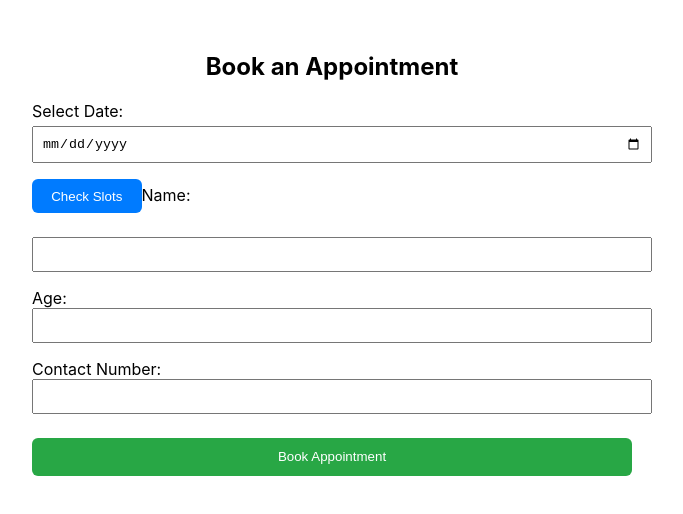
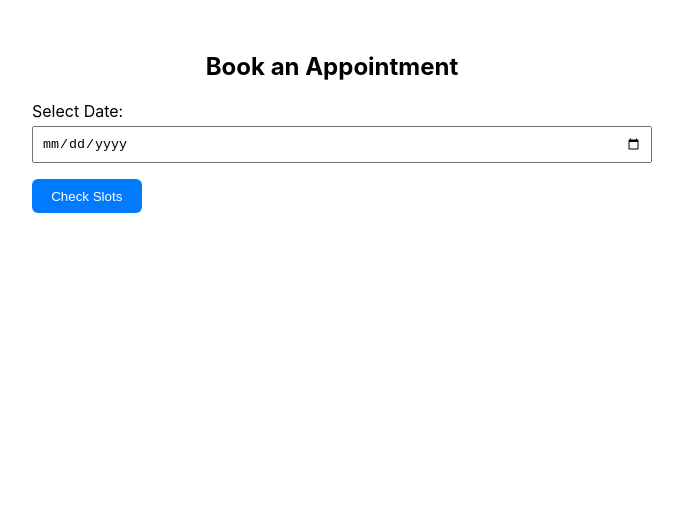
Before and after one commit to Aadithyakris/clinic-frontend, a React (Create React App) app in the folder src/: page /book in a window 1280 px wide. Shown: the top 514 px of the page, without its empty margins (308-991 px from the left). Built offline with nearby package versions, Linux system fonts and the light colour scheme; the HTML template or start-up script is replaced by a standard one.

Commit message:
ui-booking-2

```diff
--- a/src/components/BookingForm.js
+++ b/src/components/BookingForm.js
@@ -94,12 +94,15 @@ const BookingForm = () => {
   const [message, setMessage] = useState('');
   const [loading, setLoading] = useState(false);
   const [booking, setBooking] = useState(false);
+  const [hasFetched, setHasFetched] = useState(false);
 
   const fetchSlots = async () => {
     if (!date) return;
     setLoading(true);
     setAvailableSlots([]);
     setSelectedSlotId('');
+    setHasFetched(false);
+
     try {
       const res = await axios.get(`https://clinic-bot-backend.onrender.com/api/slots?date=${date}`);
       const sorted = res.data.sort((a, b) => {
@@ -117,6 +120,7 @@ const BookingForm = () => {
       console.error('Error fetching slots:', err);
     } finally {
       setLoading(false);
+      setHasFetched(true);
     }
   };
 
@@ -170,11 +174,15 @@ const BookingForm = () => {
           color: '#fff',
           border: 'none',
           borderRadius: '6px',
-          cursor: 'pointer'
+          cursor: 'pointer',
         }}
       >
         {loading ? 'Fetching...' : 'Check Slots'}
       </button>
+
+      {hasFetched && availableSlots.length === 0 && (
+        <p style={{ color: 'gray', fontStyle: 'italic' }}>No available slots for selected date.</p>
+      )}
 
       {availableSlots.length > 0 && (
         <>
@@ -189,8 +197,6 @@ const BookingForm = () => {
               <option key={slot.id} value={slot.id}>{slot.time}</option>
             ))}
           </select>
-        </>
-      )}
 
           <label>Name:</label><br />
           <input
@@ -225,12 +231,14 @@ const BookingForm = () => {
               border: 'none',
               borderRadius: '6px',
               cursor: 'pointer',
-          width: '100%'
+              width: '100%',
             }}
             disabled={booking}
           >
             {booking ? 'Booking...' : 'Book Appointment'}
           </button>
+        </>
+      )}
 
       {message && (
         <p style={{
@@ -238,7 +246,7 @@ const BookingForm = () => {
           backgroundColor: message.includes('✅') ? '#d4edda' : '#f8d7da',
           color: message.includes('✅') ? '#155724' : '#721c24',
           padding: '0.75rem',
-          borderRadius: '6px'
+          borderRadius: '6px',
         }}>
           {message}
         </p>
```
Lines whose indentation alone changed are shown as unchanged.
